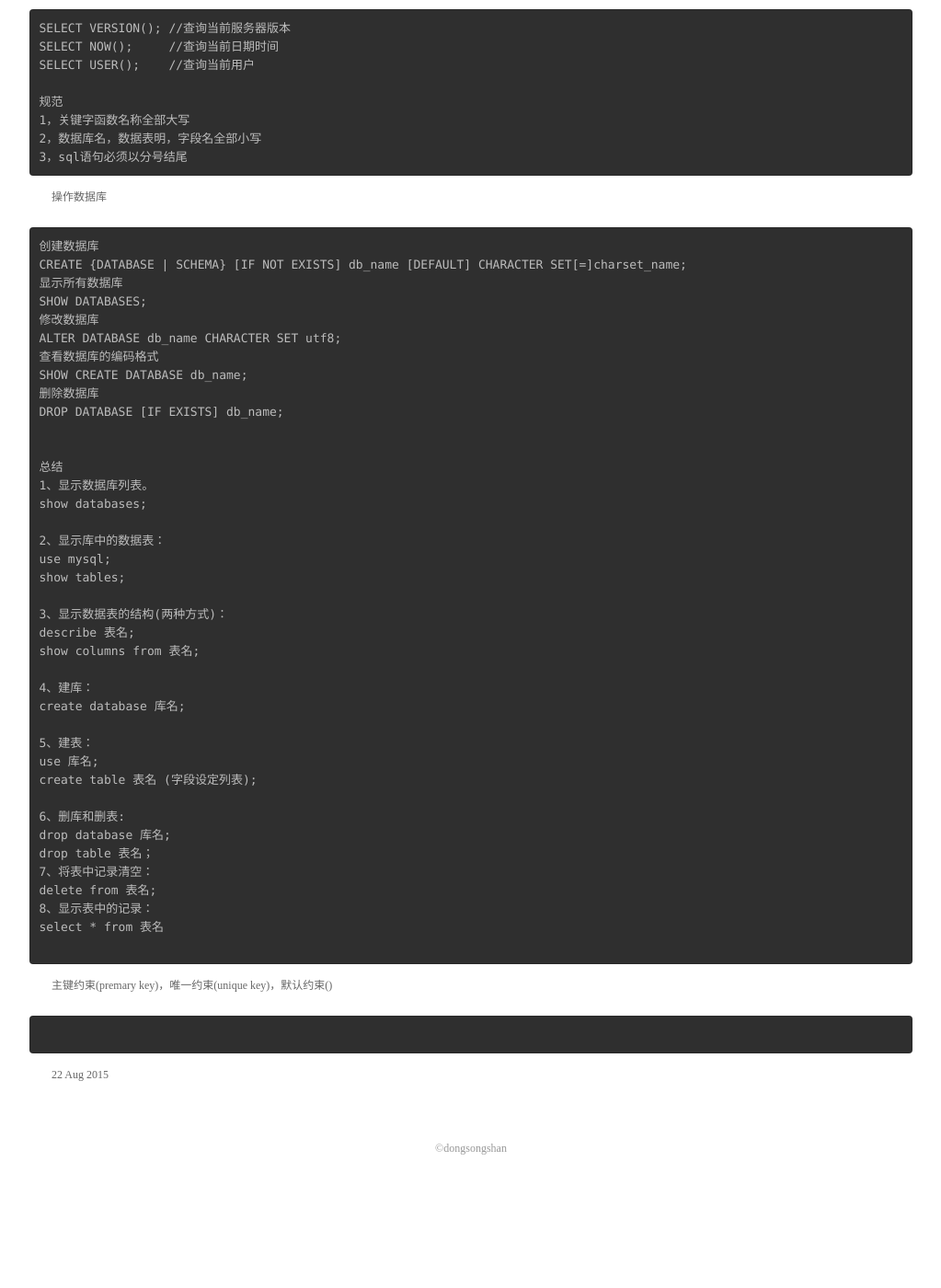
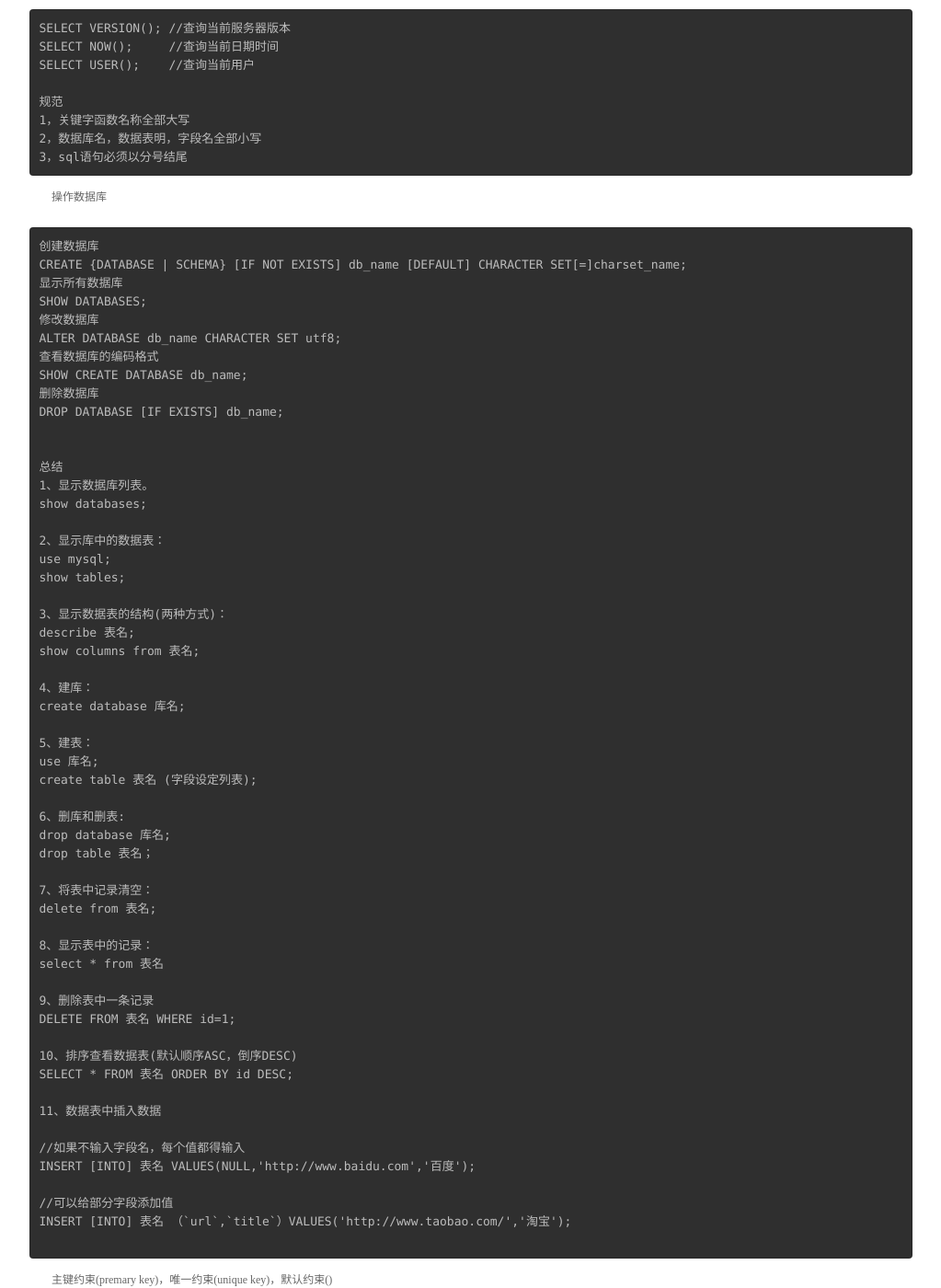
Before and after one commit to dongsongshan/dongsongshan.github.io, a Jekyll site: the page built from _posts/2015-8-22-mysql.html, in a window 1280 px wide and 1400 px high, scrolled down 1142 px. Shown: the whole window at 92% size, without its empty margins (128-1151 px from the left). Built offline with Jekyll 4.4.1, drawn with Linux system fonts in a browser that asks for light colours; before the commit the page ends 2458 px from its top, so only the background shows below that.

Commit message:
Update 2015-8-22-mysql.html

```diff
--- a/_posts/2015-8-22-mysql.html
+++ b/_posts/2015-8-22-mysql.html
@@ -98,10 +98,26 @@ create table 表名 (字段设定列表);
 6、删库和删表:
 drop database 库名;
 drop table 表名；
+
 7、将表中记录清空：
 delete from 表名;
+
 8、显示表中的记录：
 select * from 表名
+
+9、删除表中一条记录
+DELETE FROM 表名 WHERE id=1;
+
+10、排序查看数据表(默认顺序ASC，倒序DESC)
+SELECT * FROM 表名 ORDER BY id DESC;
+
+11、数据表中插入数据
+
+//如果不输入字段名，每个值都得输入
+INSERT [INTO] 表名 VALUES(NULL,'http://www.baidu.com','百度');
+
+//可以给部分字段添加值
+INSERT [INTO] 表名 （`url`,`title`）VALUES('http://www.taobao.com/','淘宝');
 
 </pre>
 
```
